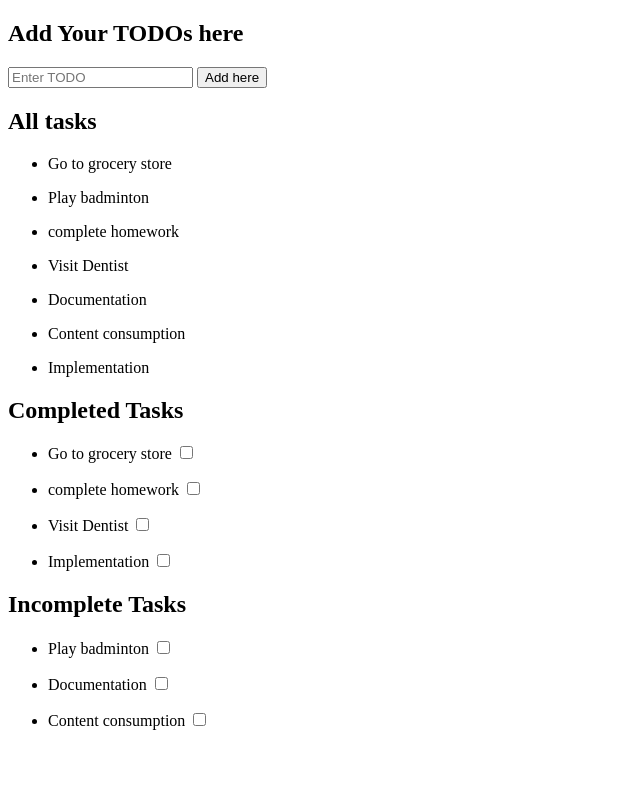
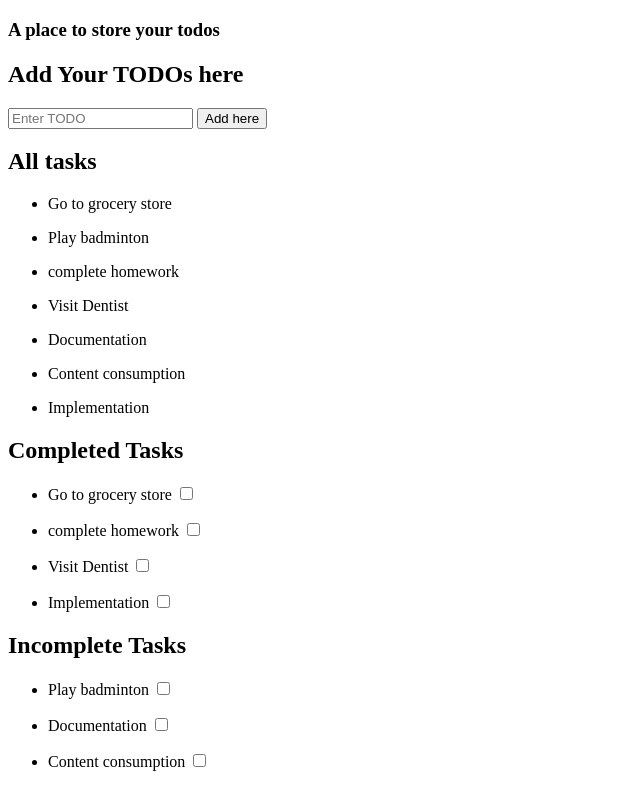
Before and after one commit to Guneet122/practice-Todo-App, a plain HTML site: page index.html in a window 1280 px wide. Shown: the whole page, without its empty margins (0-640 px from the left). Drawn offline with nearby package versions, Linux system fonts and the light colour scheme.

Commit message:
Update index.html

```diff
--- a/index.html
+++ b/index.html
@@ -10,6 +10,7 @@
 </head>
 <body>
     <div id="app">
+        <h3>A place to store your todos</h3>
         <h2>Add Your TODOs here</h2>
         <input type="text" placeholder="Enter TODO" v-model="newItem">
         <button @click="add">Add here</button>
```
